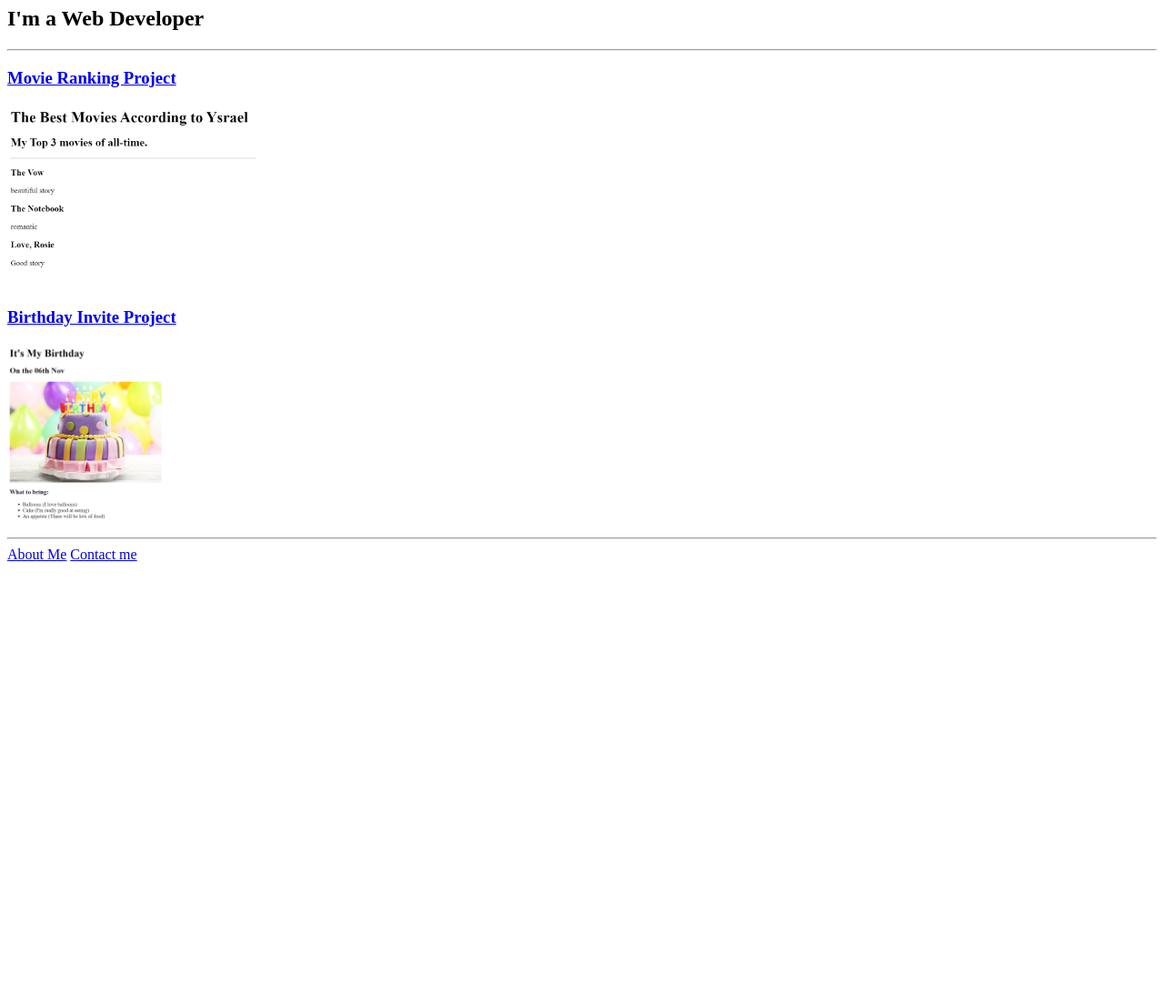
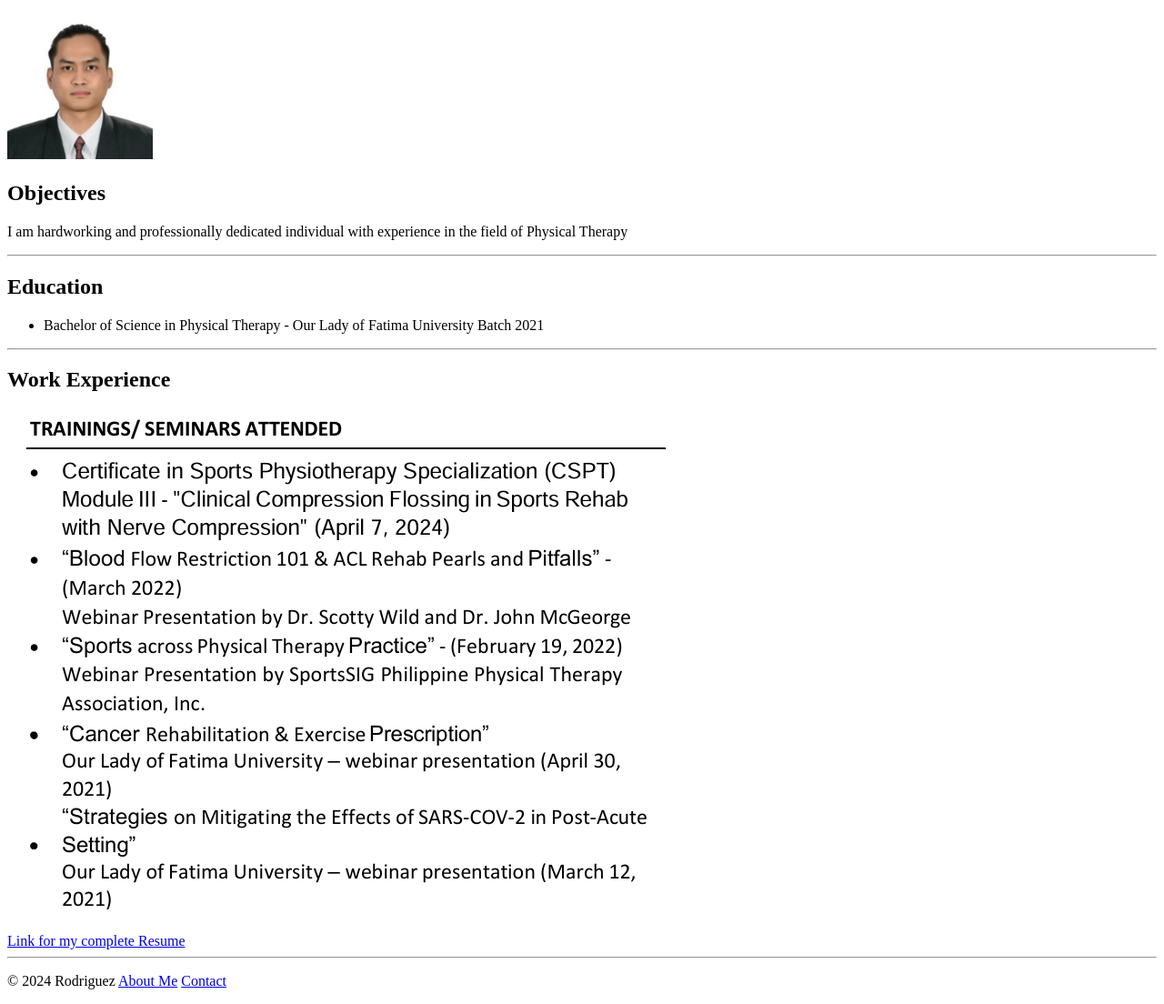
Before and after one commit to krisysrael/html-portfolio, a plain HTML site: page index.html in a window 1280 px wide. Shown: the part 73-1177 px from the top of the page at 91% size. Before the commit the page ends 800 px from the top, so only its background shows below. Drawn offline with Linux system fonts and the light colour scheme.

Commit message:
Add files via upload

```diff
--- a/index.html
+++ b/index.html
@@ -1,22 +1,29 @@
 <!DOCTYPE html>
 <html lang="en">
-
 <head>
     <meta charset="UTF-8">
-    <title>Portfolio</title>
+    <meta name="viewport" content="width=device-width, initial-scale=1.0">
+    <title>My Resume</title>
 </head>
-
 <body>
-    <h1>Krishna Ysrael's Portfolio</h1>
-    <h2>I'm a Web Developer</h2>
-    <hr />
-    <h3><a href="./public/movie-ranking.html">Movie Ranking Project</a></h3>
-    <img src="./assets/images/movie ranking.png" height="200" alt="Movie Ranking Project Preview" />
-    <h3><a href="./public/birthday-invite.html">Birthday Invite Project</a> </h3>
-    <img src="./assets/images/Birthday.png" height="200" alt="Birthday Invite Project Preview"/>
-    <hr />
-    <a href="./public/about.html">About Me</a>
-    <a href="./public/contact.html">Contact me</a>
+  <h1>KRISHNA YSRAEL RODRIGUEZ</h1> <br />
+  <img src="./images/Picture1.jpg" height="150" />
+  <h2> Objectives</h2>
+  <p> I am hardworking and professionally dedicated individual with experience in the field of Physical Therapy</p>
+  <hr />
+  <h2>Education</h2>
+    <p>
+        <ul>
+            <li> Bachelor of Science in Physical Therapy - Our Lady of Fatima University Batch 2021</li>
+        </ul>
+    </p>
+  <hr />
+  <h2>Work Experience</h2>
+  <img src="./images/Work Exp.png" /> <br />
+  <br />
+  <a href="./Public/RESUME 2024.pdf">Link for my complete Resume</a>
+  <hr />
+  <footer>
+    <p> © 2024 Rodriguez <a href="./Public/about.html">About Me</a> <a href="./Public/contact.html">Contact</a> </p>
 </body>
-
 </html>
```
Also changed, not shown: Public/about.html (added, +26 -0 lines), Public/contact.html (added, +8 -0 lines), images/Picture1.jpg (added), images/Work Exp.png (added), 1 other file.
